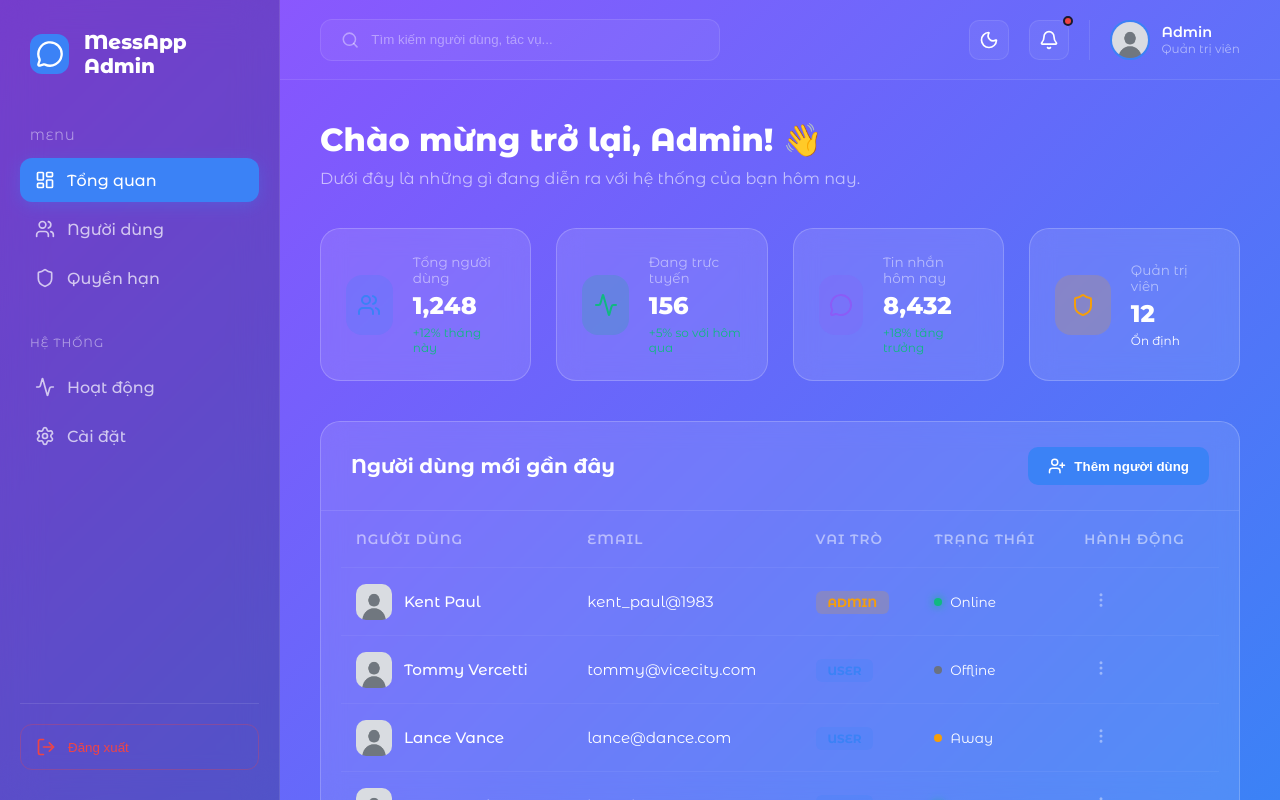
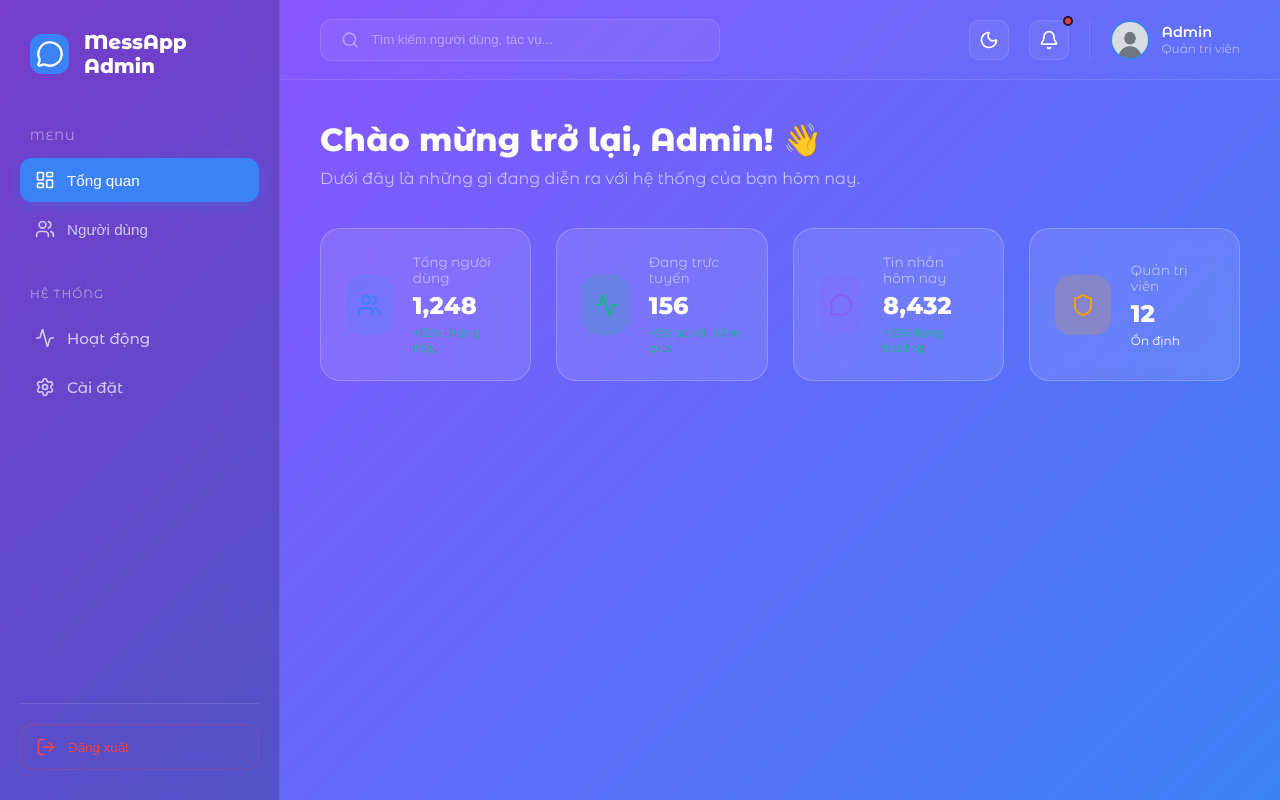
Before and after one commit to kencrimsonIT/Chat_App, a React (Create React App) app in the folder frontend/: page /dashboard in a window 1280 px wide. Built offline with nearby package versions, Linux system fonts and the light colour scheme.

Commit message:
refactor (pages): Cập nhật xử lý cấp quyền admin và load danh sách

```diff
--- a/frontend/src/pages/admin/dashboard/DashboardPage.jsx
+++ b/frontend/src/pages/admin/dashboard/DashboardPage.jsx
@@ -1,4 +1,4 @@
-import React from "react";
+import React, { useState, useEffect } from "react";
 import { useDispatch, useSelector } from "react-redux";
 import {
     LayoutDashboard,
@@ -10,26 +10,66 @@ import {
     Moon,
     Search,
     Bell,
-    MoreVertical,
     UserPlus,
     Activity,
-    Shield
+    Shield,
+    Loader2
 } from "lucide-react";
 import { toggleTheme } from "../../../redux/slices/themeSlice";
 import "./DashboardPage.scss";
 import defaultPfp from "../../../assets/images/default-pfp.jpg";
+import adminService from "../../../services/adminService";
 
 const DashboardPage = () => {
+    const [activeTab, setActiveTab] = useState("overview");
+    const [users, setUsers] = useState([]);
+    const [loading, setLoading] = useState(false);
+    const [error, setError] = useState(null);
+
     const dispatch = useDispatch();
     const darkMode = useSelector((state) => state.theme.darkMode);
 
-    const mockUsers = [
-        { id: 1, name: "Kent Paul", email: "kent_paul@1983", role: "ADMIN", status: "Online" },
-        { id: 2, name: "Tommy Vercetti", email: "tommy@vicecity.com", role: "USER", status: "Offline" },
-        { id: 3, name: "Lance Vance", email: "lance@dance.com", role: "USER", status: "Away" },
-        { id: 4, name: "Ken Rosenberg", email: "ken@lawyer.com", role: "USER", status: "Online" },
-        { id: 5, name: "Ricardo Diaz", email: "diaz@mansion.com", role: "USER", status: "Offline" },
-    ];
+    useEffect(() => {
+        if (activeTab === "users") {
+            fetchUsers();
+        }
+    }, [activeTab]);
+
+    const fetchUsers = async () => {
+        setLoading(true);
+        try {
+            const data = await adminService.getAllUsers();
+            setUsers(data);
+            setError(null);
+        } catch (err) {
+            setError("Không thể tải danh sách người dùng");
+            console.error(err);
+        } finally {
+            setLoading(false);
+        }
+    };
+
+    const handleRevokeAdmin = async (userId) => {
+        try {
+            await adminService.revokeAdmin(userId);
+            // Refresh the list
+            fetchUsers();
+        } catch (err) {
+            alert("Lỗi khi thu hồi quyền ADMIN");
+            console.error(err);
+        }
+    };
+
+    const handleGrantAdmin = async (userId) => {
+        try {
+            await adminService.assignAdmin(userId);
+            // Refresh the list
+            fetchUsers();
+        } catch (err) {
+            alert("Lỗi khi cấp quyền ADMIN");
+            console.error(err);
+        }
+    };
 
     return (
         <div className="dashboard-container">
@@ -45,18 +85,20 @@ const DashboardPage = () => {
                 <nav className="sidebar-nav">
                     <div className="nav-group">
                         <p className="group-title">Menu</p>
-                        <a href="#" className="nav-item active">
+                        <button
+                            className={`nav-item ${activeTab === 'overview' ? 'active' : ''}`}
+                            onClick={() => setActiveTab('overview')}
+                        >
                             <LayoutDashboard size={20} />
                             <span>Tổng quan</span>
-                        </a>
-                        <a href="#" className="nav-item">
+                        </button>
+                        <button
+                            className={`nav-item ${activeTab === 'users' ? 'active' : ''}`}
+                            onClick={() => setActiveTab('users')}
+                        >
                             <Users size={20} />
                             <span>Người dùng</span>
-                        </a>
-                        <a href="#" className="nav-item">
-                            <Shield size={20} />
-                            <span>Quyền hạn</span>
-                        </a>
+                        </button>
                     </div>
 
                     <div className="nav-group">
@@ -110,8 +152,10 @@ const DashboardPage = () => {
                     </div>
                 </header>
 
-                {/* Dashboard Overview */}
+                {/* Dashboard Body */}
                 <div className="dashboard-body">
+                    {activeTab === 'overview' ? (
+                        <>
                             <div className="welcome-section">
                                 <h1>Chào mừng trở lại, Admin! 👋</h1>
                                 <p>Dưới đây là những gì đang diễn ra với hệ thống của bạn hôm nay.</p>
@@ -160,16 +204,28 @@ const DashboardPage = () => {
                                     </div>
                                 </div>
                             </div>
-
-                    {/* Recent Users Table */}
+                        </>
+                    ) : (
+                        /* User List Section */
                         <div className="content-card">
                             <div className="card-header">
-                            <h2>Người dùng mới gần đây</h2>
+                                <h2>Danh sách người dùng</h2>
                                 <button className="btn-primary">
                                     <UserPlus size={18} />
                                     Thêm người dùng
                                 </button>
                             </div>
+
+                            {loading ? (
+                                <div className="loading-state" style={{ padding: '50px', display: 'flex', justifyContent: 'center' }}>
+                                    <Loader2 className="animate-spin" size={40} />
+                                </div>
+                            ) : error ? (
+                                <div className="error-state" style={{ padding: '50px', textAlign: 'center', color: '#ef4444' }}>
+                                    <p>{error}</p>
+                                    <button onClick={fetchUsers} className="view-all-btn" style={{ marginTop: '10px' }}>Thử lại</button>
+                                </div>
+                            ) : (
                                 <div className="table-responsive">
                                     <table className="user-table">
                                         <thead>
@@ -182,40 +238,63 @@ const DashboardPage = () => {
                                             </tr>
                                         </thead>
                                         <tbody>
-                                    {mockUsers.map(user => (
+                                            {users.map(user => {
+                                                const isAdmin = user.roles.includes("ROLE_ADMIN");
+                                                return (
                                                     <tr key={user.id}>
                                                         <td>
                                                             <div className="table-user">
-                                                    <img src={defaultPfp} alt={user.name} />
-                                                    <span>{user.name}</span>
+                                                                <img src={user.avatarUrl || defaultPfp} alt={user.fullName || user.username} />
+                                                                <span>{user.fullName || user.username}</span>
                                                             </div>
                                                         </td>
                                                         <td>{user.email}</td>
                                                         <td>
-                                                <span className={`role-badge ${user.role.toLowerCase()}`}>
-                                                    {user.role}
+                                                            <div style={{ display: 'flex', gap: '5px', flexWrap: 'wrap' }}>
+                                                                {user.roles.map(role => (
+                                                                    <span key={role} className={`role-badge ${role.toLowerCase().replace('role_', '')}`}>
+                                                                        {role.replace('ROLE_', '')}
                                                                     </span>
-                                            </td>
-                                            <td>
-                                                <div className={`status-indicator ${user.status.toLowerCase()}`}>
-                                                    <span className="dot"></span>
-                                                    {user.status}
+                                                                ))}
                                                             </div>
                                                         </td>
                                                         <td>
-                                                <button className="action-btn">
-                                                    <MoreVertical size={18} />
+                                                            <div className={`status-indicator ${user.isActive ? 'online' : 'offline'}`}>
+                                                                <span className="dot"></span>
+                                                                {user.isActive ? 'Active' : 'Inactive'}
+                                                            </div>
+                                                        </td>
+                                                        <td>
+                                                            <div className="actions-cell">
+                                                                {isAdmin ? (
+                                                                    <button
+                                                                        className="revoke-btn"
+                                                                        onClick={() => handleRevokeAdmin(user.id)}
+                                                                    >
+                                                                        Thu hồi
                                                                     </button>
+                                                                ) : (
+                                                                    <button
+                                                                        className="grant-btn"
+                                                                        onClick={() => handleGrantAdmin(user.id)}
+                                                                    >
+                                                                        Cấp quyền
+                                                                    </button>
+                                                                )}
+                                                            </div>
                                                         </td>
                                                     </tr>
-                                    ))}
+                                                );
+                                            })}
                                         </tbody>
                                     </table>
                                 </div>
+                            )}
                             <div className="card-footer">
                                 <button className="view-all-btn">Xem tất cả người dùng</button>
                             </div>
                         </div>
+                    )}
                 </div>
             </main>
         </div>
--- a/frontend/src/pages/admin/dashboard/DashboardPage.scss
+++ b/frontend/src/pages/admin/dashboard/DashboardPage.scss
@@ -83,6 +83,11 @@ $danger-color: #ef4444;
                     text-decoration: none;
                     transition: all 0.3s ease;
                     margin-bottom: 5px;
+                    background: transparent;
+                    border: none;
+                    width: 100%;
+                    cursor: pointer;
+                    text-align: left;
 
                     &:hover {
                         background: rgba(255, 255, 255, 0.1);
@@ -97,6 +102,7 @@ $danger-color: #ef4444;
 
                     span {
                         font-weight: 500;
+                        font-size: 0.95rem;
                     }
                 }
             }
@@ -396,6 +402,7 @@ $danger-color: #ef4444;
 
                                 &.admin { background: rgba(245, 158, 11, 0.2); color: #f59e0b; }
                                 &.user { background: rgba(59, 130, 246, 0.2); color: #3b82f6; }
+                                &.client { background: rgba(16, 185, 129, 0.2); color: #10b981; }
                             }
 
                             .status-indicator {
@@ -413,6 +420,45 @@ $danger-color: #ef4444;
                                 &.online .dot { background: #10b981; box-shadow: 0 0 10px #10b981; }
                                 &.offline .dot { background: #6b7280; }
                                 &.away .dot { background: #f59e0b; }
+                            }
+
+                            .actions-cell {
+                                display: flex;
+                                gap: 10px;
+
+                                .revoke-btn {
+                                    background: rgba(239, 68, 68, 0.1);
+                                    color: #ef4444;
+                                    border: 1px solid rgba(239, 68, 68, 0.2);
+                                    padding: 6px 12px;
+                                    border-radius: 6px;
+                                    font-size: 0.8rem;
+                                    font-weight: 600;
+                                    cursor: pointer;
+                                    transition: all 0.2s ease;
+
+                                    &:hover {
+                                        background: #ef4444;
+                                        color: #fff;
+                                    }
+                                }
+
+                                .grant-btn {
+                                    background: rgba(16, 185, 129, 0.1);
+                                    color: #10b981;
+                                    border: 1px solid rgba(16, 185, 129, 0.2);
+                                    padding: 6px 12px;
+                                    border-radius: 6px;
+                                    font-size: 0.8rem;
+                                    font-weight: 600;
+                                    cursor: pointer;
+                                    transition: all 0.2s ease;
+
+                                    &:hover {
+                                        background: #10b981;
+                                        color: #fff;
+                                    }
+                                }
                             }
 
                             .action-btn {
```
Lines whose indentation alone changed are shown as unchanged.
